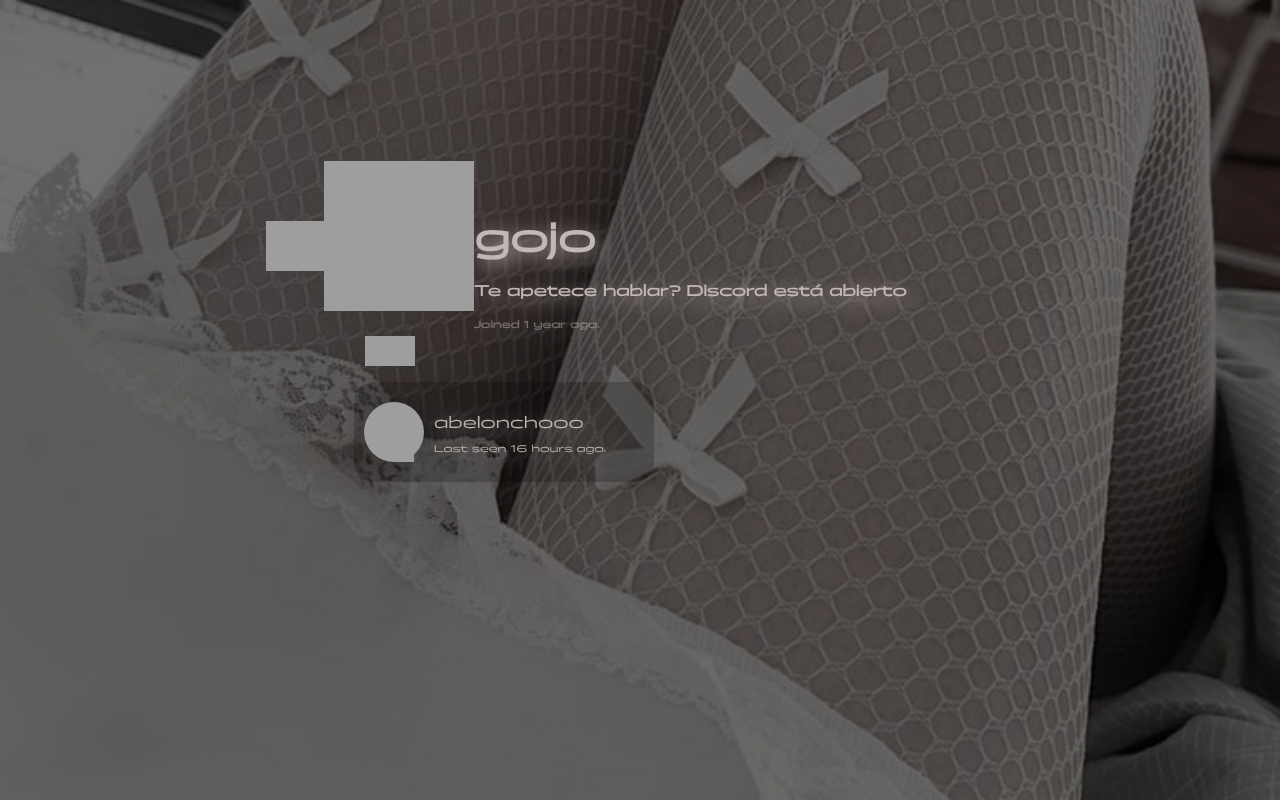
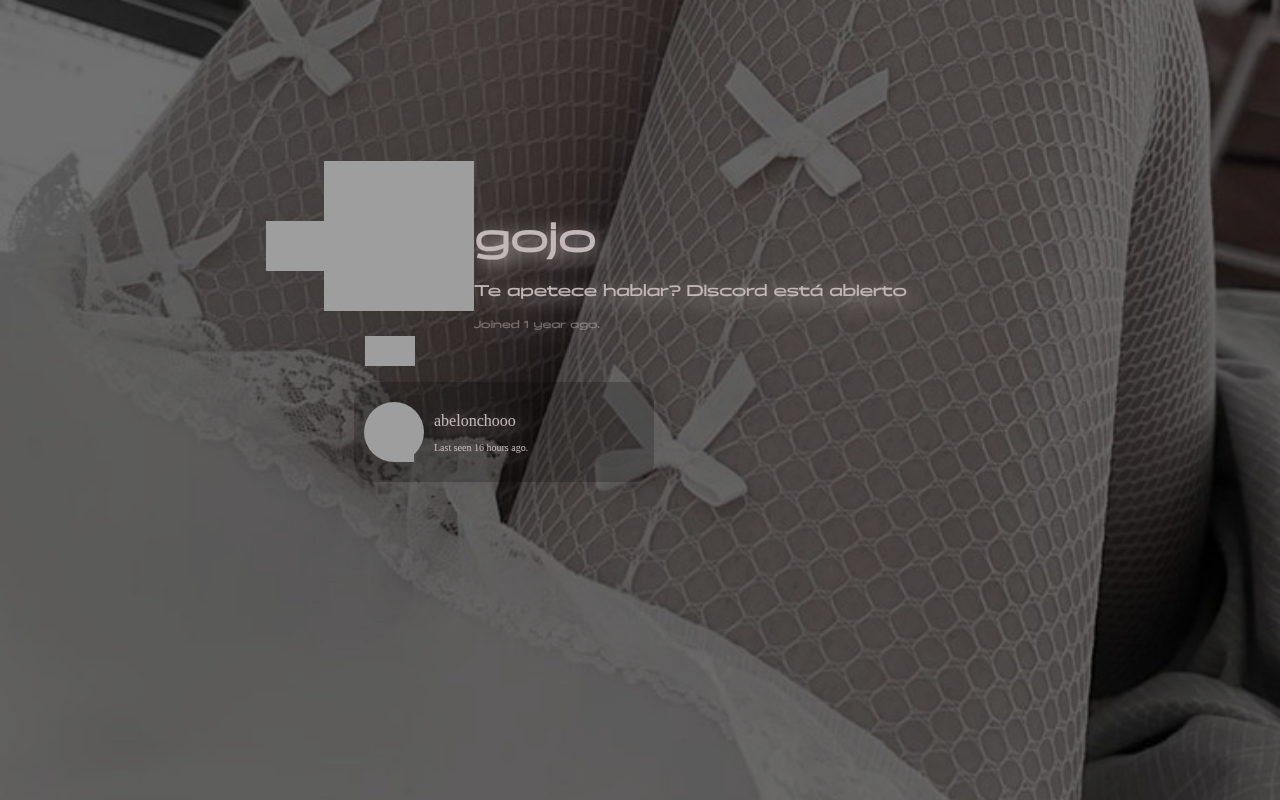
Before and after one commit to abeelonchoo/gojo-profile-card, a plain HTML site: page index.html in a window 1280 px wide. Drawn offline with Linux system fonts and the light colour scheme; grey boxes are pictures that could not be loaded.

```diff
--- a/style.css
+++ b/style.css
@@ -21,7 +21,7 @@
     height: 65%;
     position: relative;
     background-color: rgba(0, 0, 0, 0);
-    font-family: 'Panchang';
+    font-family: url(Panchang-Regular.otf);
     transform-style: preserve-3d;
 
 }
@@ -108,4 +108,5 @@
 a{
     color:#C2B8B8 !important;
     text-decoration: none !important ;
+
 }
```
